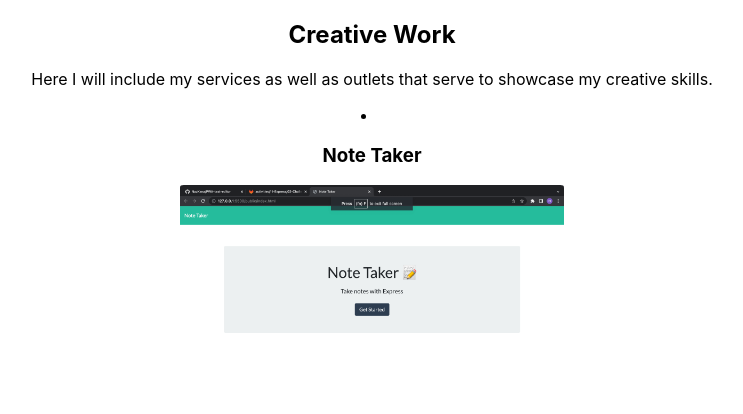
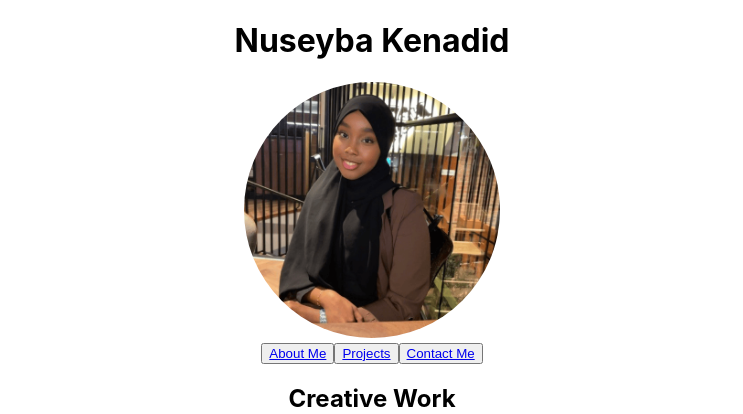
Before and after one commit to NazKena/Nuseyba-React-Portfolio, a React (Create React App) app in the folder nuseyba-react-portfolio/: page /projects in a window 1280 px wide. Shown: the top 414 px of the page, without its empty margins (268-1011 px from the left). Built offline with nearby package versions, Linux system fonts and the light colour scheme.

Commit message:
all nav bar links working

```diff
--- a/nuseyba-react-portfolio/src/components/about.js
+++ b/nuseyba-react-portfolio/src/components/about.js
@@ -1,8 +1,5 @@
 import React from "react";
-import { Link } from "react-router-dom";
 import Navbar from "../App"
-
-
 
 function About() {
   return (
@@ -16,7 +13,6 @@ function About() {
         enhance my skills not only throughout the duration of this bootcamp but
         through the entirety of my software development journey.
       </p>
-      <Link to="Projects">Click to view my project page</Link>
     </div>
   );
 }
--- a/nuseyba-react-portfolio/src/components/contact.js
+++ b/nuseyba-react-portfolio/src/components/contact.js
@@ -5,6 +5,7 @@ import Navbar from "../App"
 function Contact() {
   return (
     <div>
+            <Navbar/>
       <h3>Contact Form</h3>
 
       <div className="container">
--- a/nuseyba-react-portfolio/src/components/project.js
+++ b/nuseyba-react-portfolio/src/components/project.js
@@ -3,6 +3,7 @@ import NoteTakerImg from "../img/Screenshot 2023-03-07 at 19.52.44.png";
 import PassGenImg from "../img/127.0.0.1_5500_Develop_index.html.jpeg";
 import ProfileGenImg from "../img/Screenshot 2023-03-01 at 13.32.34.png";
 import VimGalleryImg from "../img/Screenshot 2023-03-11 at 16.47.01.png";
+import Navbar from "../App"
 
 
 const styles = {
@@ -19,6 +20,9 @@ const styles = {
 function Projects() {
 
   return (
+    <div>
+            <Navbar/>
+
     <div id="creative-work">
       <h2>Creative Work</h2>
       <p>
@@ -65,6 +69,7 @@ function Projects() {
         </li>
       </div>
     </div>
+   </div>
   );
 }
 
```
